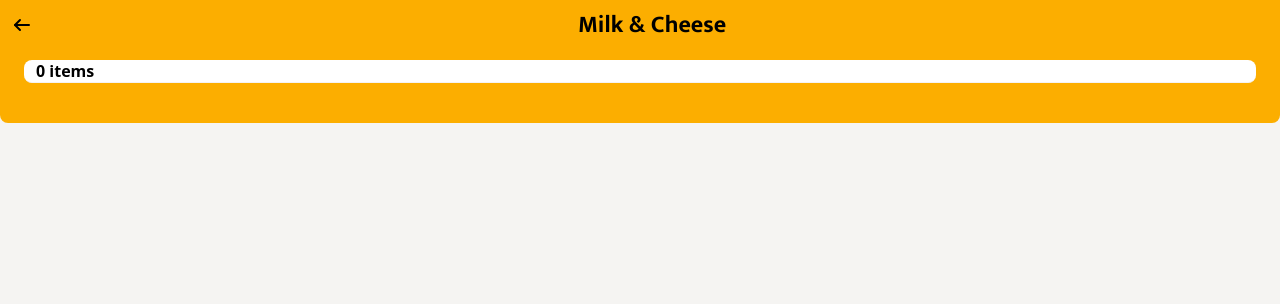
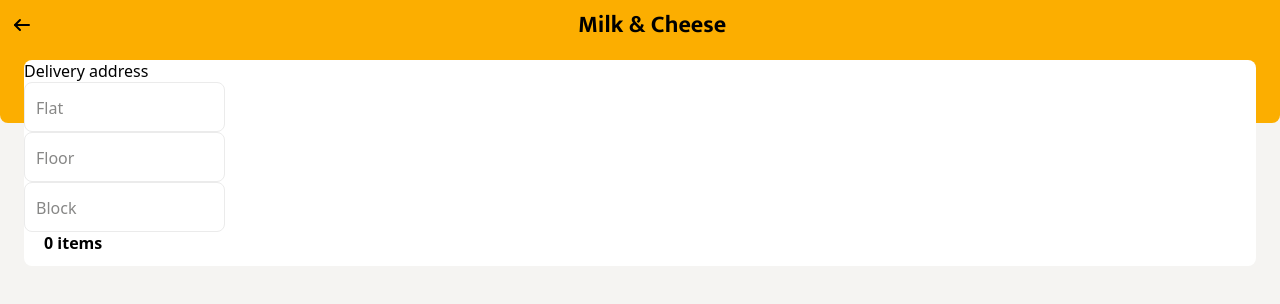
Before and after one commit to alexangular90/hook-production-test, a React (Create React App) app: page /cart in a window 1280 px wide. Shown: the top 304 px of the page. Built offline with nearby package versions, Linux system fonts and the light colour scheme.

Commit message:
сделал кастомный input

```diff
--- /dev/null
+++ b/src/components/Input/Input.jsx
@@ -0,0 +1,24 @@
+import {StyledInput} from "./StyledInput";
+import {useEffect, useState} from "react";
+
+const Input = ({type, label}) => {
+    const [focus, setFocus] = useState(false)
+    const [value, setValue] = useState('')
+
+    const onFocusHandler = () => {
+        if (value === '') setFocus(false)
+    }
+
+    return (
+        <StyledInput focus={focus}>
+            <span>{label}</span>
+            <input
+                value={value}
+                onChange={(e) => setValue(e.target.value)}
+                onFocus={() => setFocus(true)}
+                onBlur={onFocusHandler}
+                type={type}/>
+        </StyledInput>
+    )
+}
+export default Input
--- /dev/null
+++ b/src/components/Input/StyledInput.js
@@ -0,0 +1,25 @@
+import styled from 'styled-components'
+
+export const StyledInput = styled.div`
+  input {
+    position: relative;
+    padding: 22px 11px 11px 11px;
+    background: #FFFFFF;
+    border: 1px solid #EBEBEB;
+    border-radius: 8px;
+
+    :focus {
+      border: 1px solid #FFB000;
+    }
+  }
+
+  span {
+    position: absolute;
+    color: #878786;
+    left: 36px;
+    transition: 0.2s;
+    font-size: ${props => props.focus ? "12px" : "16px"};
+    transform: translateY(${props => props.focus ? "5px" : "15px"});
+    z-index: 1;
+  }
+`
--- a/src/components/ProductCart/ProductCard.jsx
+++ b/src/components/ProductCart/ProductCard.jsx
@@ -1,11 +1,6 @@
 import {
-    CountPrice,
-    Name,
-    Price, ProductActions,
-    ProductFooter,
-    ProductHeader,
-    StyledContent,
-    StyledCart, ShopActions
+    CountPrice, Name, Price, ProductActions, ProductFooter, ProductHeader, StyledContent,
+    StyledCart, ShopActions, PricesBlock
 } from "./StyledProductCart";
 import {svgIcons} from "../../assets/svgIcons";
 import trashIcon from '../../assets/svgIcons/trash.svg'
@@ -45,10 +40,10 @@ const ProductCart = ({name, countPrice, price, small, id, images, cart}) => {
                 <div style={{display: "flex", flexDirection: "column", width: "100%"}}>
                     <Name children={name} small={small}/>
                     <ProductFooter cart={cart} small={small}>
-                        <div style={{display: "flex"}}>
-                            <CountPrice children={countPrice} small={small}/>
+                        <PricesBlock cart={cart}>
+                            <CountPrice children={countPrice} cart={cart} small={small}/>
                             <Price children={`£ ${price}`} small={small} cart={cart}/>
-                        </div>
+                        </PricesBlock>
                         <ShopActions>
                             {(items.find(el => el.id === id ? el.count.length !== 0 : false))
                                 ? <>
--- a/src/components/ProductCart/StyledProductCart.js
+++ b/src/components/ProductCart/StyledProductCart.js
@@ -5,7 +5,7 @@ export const StyledCart = styled.div`
   background-color: white;
   border-radius: 8px;
   margin-bottom: ${props => props.cart ? "0" : "24px"};
-  border-bottom: ${props => props.cart ? "unset" : "1px solid #F4F3F3"};
+  border-bottom: ${props => props.cart ? "1px solid #F4F3F3" : "unset"};
 `
 
 export const StyledContent = styled.div`
@@ -44,10 +44,21 @@ export const Name = styled.span`
   height: ${props => props.small ? "36px" : "41px"};
   width: 80%;
 `
+
+export const PricesBlock = styled.div`
+  display: flex;
+  align-items: center;
+  flex-direction: ${props => props.cart ? "row-reverse" : "column"};
+
+  > span {
+    margin-right: 6px;
+  }
+`
+
 export const CountPrice = styled.span`
   font-size: ${props => props.small || props.cart ? "0.75em" : "1em"};
   font-family: "Noto Sans Regular", sans-serif;
-  margin-bottom: 7px;
+  margin-bottom: ${props => props.cart ? "0" : "7px"};
   color: #999999;
 `
 
--- a/src/components/Swiper/StyledSwiperC.js
+++ b/src/components/Swiper/StyledSwiperC.js
@@ -1,5 +1,5 @@
 import styled from "styled-components";
 
 export const CartImage = styled.img`
-  height: 50px;
+  height: 70px;
 `
--- a/src/pages/CartPage/CartPage.jsx
+++ b/src/pages/CartPage/CartPage.jsx
@@ -3,6 +3,7 @@ import ProductCart from "../../components/ProductCart/ProductCard";
 import {StyledProductPageWrapper} from "../ProductPage/StyledProductPage";
 import {StyledCart} from "../../components/ProductCart/StyledProductCart";
 import {ItemsNumber} from "./StyledCartPage";
+import Input from "../../components/Input/Input";
 
 const CartPage = () => {
     const items = useSelector(state => state.cartData.items)
@@ -10,6 +11,19 @@ const CartPage = () => {
     return (
         <StyledProductPageWrapper>
             <StyledCart>
+                <div>
+                    Delivery address
+                </div>
+                <div>
+                    <Input type="text" label={"Flat"}/>
+                    <Input type="text" label={"Floor"}/>
+                    <Input type="text" label={"Block"}/>
+                    {/*<div>*/}
+                    {/*    <input type="text"/>*/}
+                    {/*    <input type="text"/>*/}
+                    {/*    <input type="text"/>*/}
+                    {/*</div>*/}
+                </div>
                 <ItemsNumber children={`${items.length} items`}/>
                 {items.map(item => <ProductCart cart {...item}/>)}
             </StyledCart>
--- a/src/pages/CartPage/StyledCartPage.js
+++ b/src/pages/CartPage/StyledCartPage.js
@@ -2,5 +2,6 @@ import styled from 'styled-components'
 
 export const ItemsNumber = styled.span`
   font-weight: bold;
-  padding: 0 12px 0 12px;
+  padding: 0 0 12px 20px;
+  display: block;
 `
```
